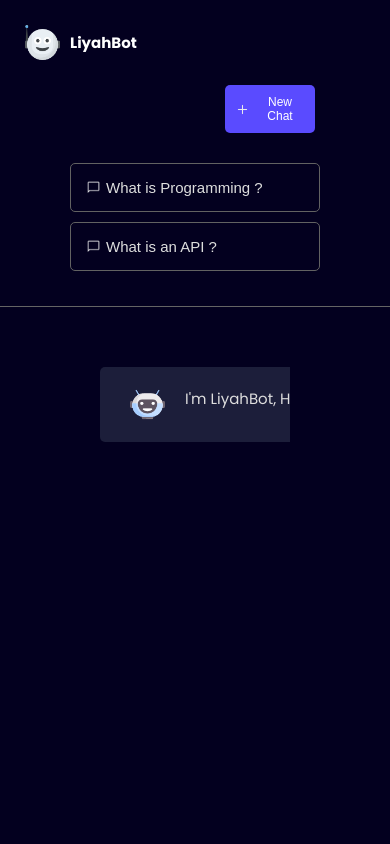
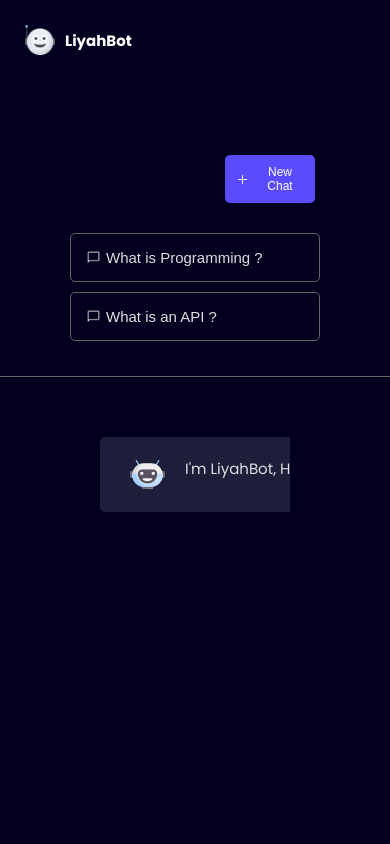
Before and after one commit to Babyliy/chatgpt-clone, a React (Vite) app: page / in a window 390 px wide. Shown: the top 844 px of the page. Built offline with nearby package versions, Linux system fonts and the light colour scheme; no server answers.

Commit message:
Update App.css

```diff
--- a/src/App.css
+++ b/src/App.css
@@ -172,7 +172,7 @@ body {
   display: none;
 }
 .logo{
-  height: 3.5rem;
+  height: 3rem;
 }
 .text{
   font-size: 1.5rem;
@@ -183,6 +183,7 @@ body {
   font-size: 1.2rem;
   margin-left: 20rem;
   padding: 1rem;
+  margin-top: 10rem;
 }
 .addBtn {
   height: 1.5rem;
```
